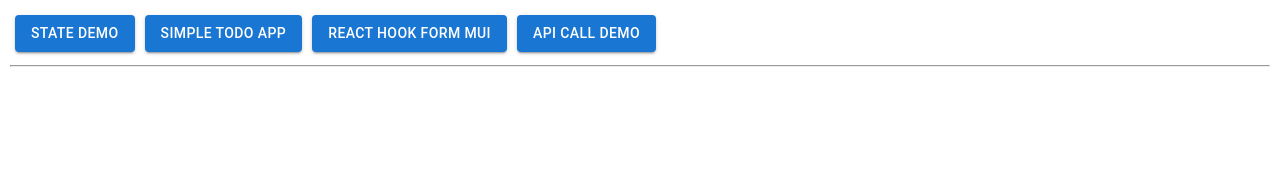
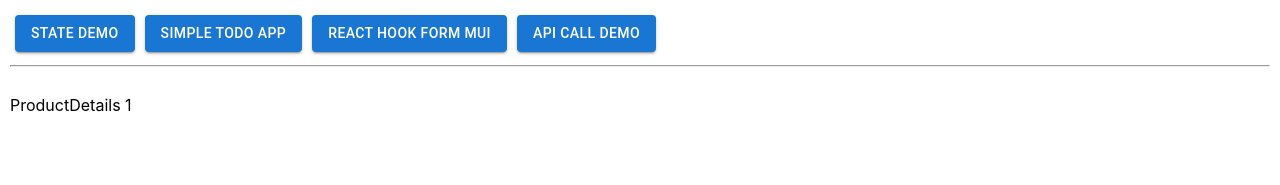
Before and after one commit to gavand-sagar/Upgrad-React-Training, a React (Create React App) app: page /ProductDetails/1 in a window 1280 px wide. Shown: the top 185 px of the page. Built offline with nearby package versions, Linux system fonts and the light colour scheme.

Commit message:
Product Details Route Data

```diff
--- a/src/App.js
+++ b/src/App.js
@@ -11,7 +11,7 @@ function App() {
     <div className="App">
       <nav>
         {
-          routes?.map(x => <Link to={x.path}><Button sx={{ margin: '5px' }} variant='contained'>{x.linkText}</Button></Link>)
+          routes?.filter(x => x.linkText).map(x => <Link to={x.path}><Button sx={{ margin: '5px' }} variant='contained'>{x.linkText}</Button></Link>)
         }
       </nav>
       <hr />
--- /dev/null
+++ b/src/ProductDetails.jsx
@@ -0,0 +1,10 @@
+import React from 'react'
+import { useParams } from 'react-router-dom'
+
+export default function ProductDetails() {
+    // need to retrive id from route
+    let { productid } = useParams()
+    return (
+        <div>ProductDetails {productid}</div>
+    )
+}
--- a/src/Routes.js
+++ b/src/Routes.js
@@ -13,6 +13,7 @@ import ReactHookForm from './ReactHookForm';
 import ReactHookFormMUI from './ReactHookFormMUI';
 import SimpleTodoApp from './SimpleTodoApp';
 import ApiCallDemo from './ApiCallDemo';
+import ProductDetails from './ProductDetails';
 
 export const routes = [
     {
@@ -34,5 +35,9 @@ export const routes = [
         path: '/ApiCallDemo',
         linkText: "Api Call Demo",
         element: <ApiCallDemo />
+    },
+    {
+        path: '/ProductDetails/:productid',
+        element: <ProductDetails />
     }
 ]
```
